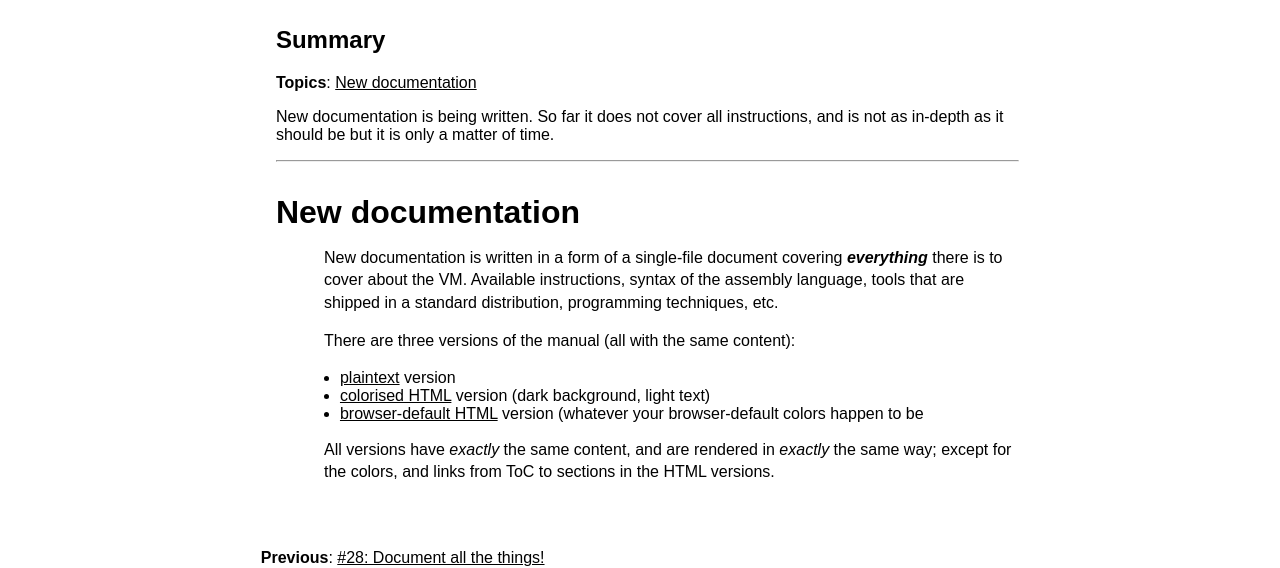
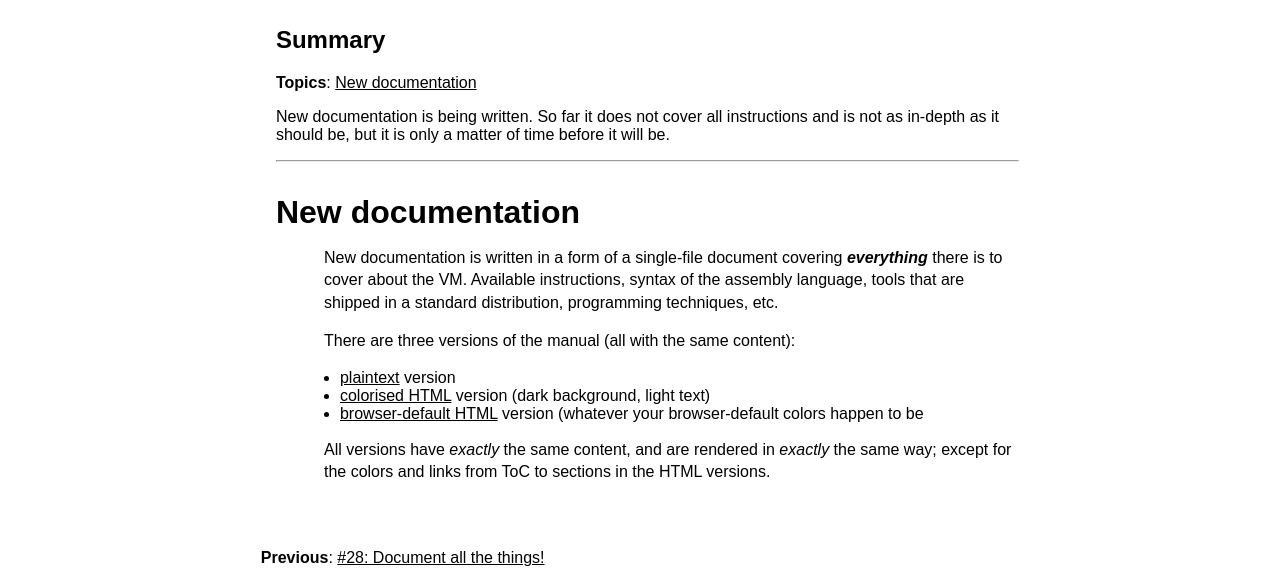
Before and after one commit to marekjm/weekly.viuavm.org, a Jekyll site: the page built from _posts/2018-01-09-issue-29.html, in a window 1280 px wide. Shown: the part 249-817 px from the top of the page. Built offline with Jekyll 4.4.1, drawn with Linux system fonts in a browser that asks for light colours.

Commit message:
Grammar fixes

```diff
--- a/_posts/2018-01-09-issue-29.html
+++ b/_posts/2018-01-09-issue-29.html
@@ -13,8 +13,8 @@ sections:
 
 <p>
     New documentation is being written.
-    So far it does not cover all instructions, and is not as in-depth as it should be but it is only a matter
-    of time.
+    So far it does not cover all instructions and is not as in-depth as it should be, but it is only a matter
+    of time before it will be.
 </p>
 
 <hr>
@@ -43,6 +43,6 @@ sections:
 
     <p>
         All versions have <em>exactly</em> the same content, and are rendered in <em>exactly</em> the same
-        way; except for the colors, and links from ToC to sections in the HTML versions.
+        way; except for the colors and links from ToC to sections in the HTML versions.
     </p>
 </section>
```
